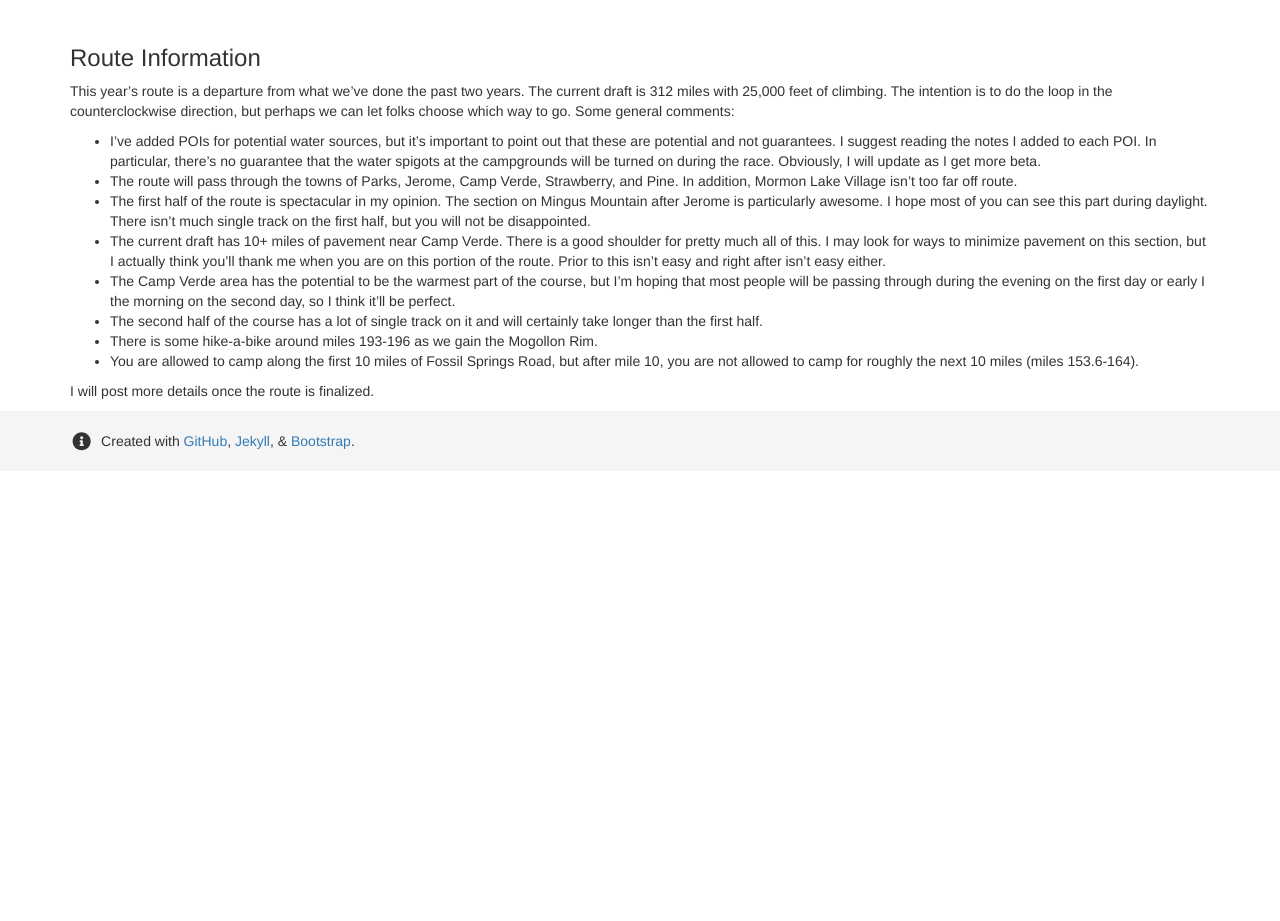
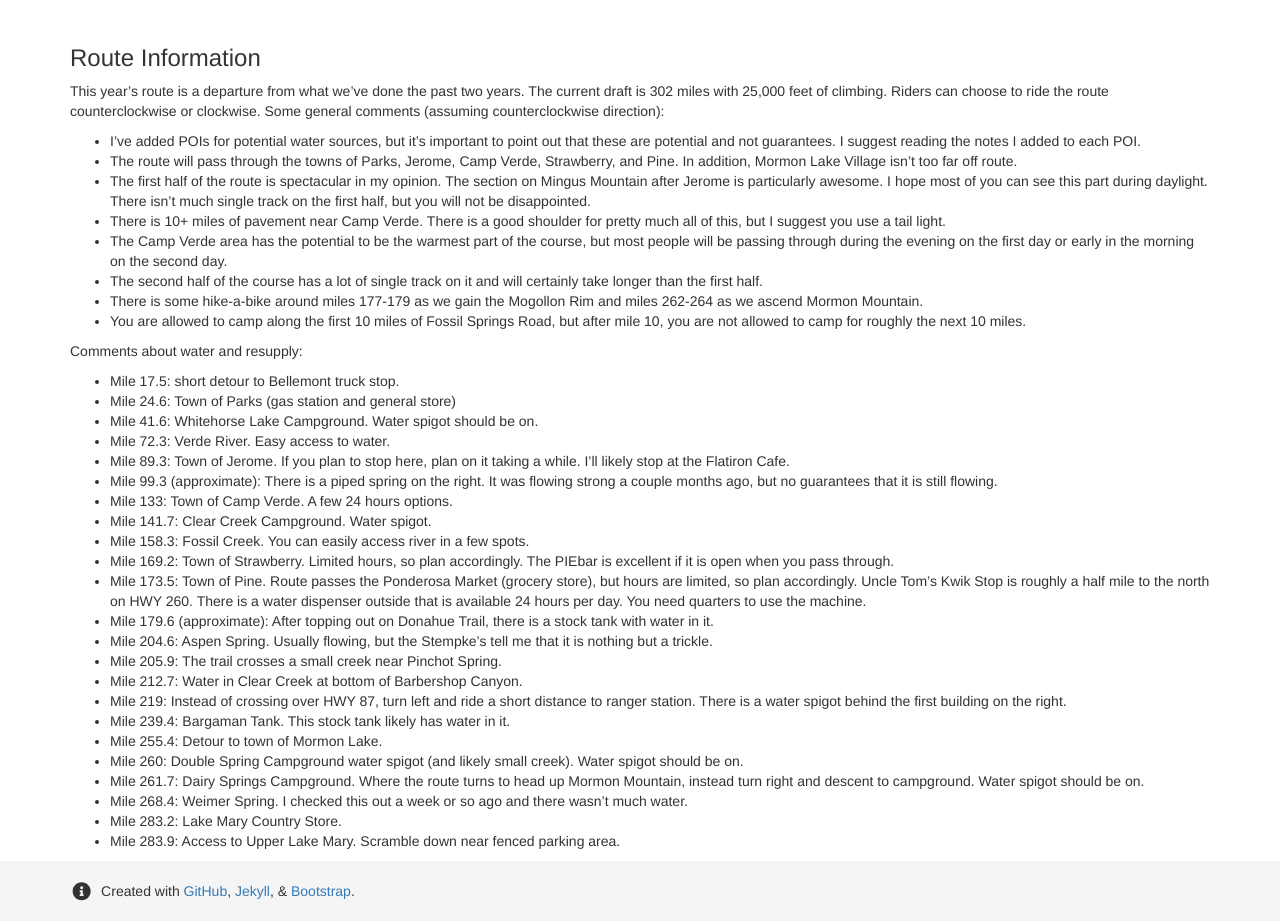
Before and after one commit to dcernst/PinyonsPines, a Jekyll site: the page built from course2021.md, in a window 1280 px wide and 1400 px high, scrolled down 1222 px. Shown: the part 479-1400 px from the top of the window. Built offline with Jekyll 4.4.1, drawn with Linux system fonts in a browser that asks for light colours; nearby versions of some CDN libraries; before the commit the page ends 2172 px from its top, so only the background shows below that; some of the changed text lies outside the part shown.

Commit message:
Updates to course info

```diff
--- a/course2021.md
+++ b/course2021.md
@@ -22,7 +22,7 @@ Flagstaff sits at the base of the [San Francisco Peaks](https://en.wikipedia.org
 
 **Important!** This is an unsanctioned event. There are no fees, no prizes, but all attempts will be made to record your finish time in comparison to others. A start time and route are provided and it is up to the participant to understand the route. Riders have full responsibility for their navigation and well being. The goal is to finish the entire route while setting your own pace.
 
-Here is a draft of the proposed route for 2021.
+Here is the route for 2021.
 
 <br>
 
@@ -34,15 +34,39 @@ Here is a draft of the proposed route for 2021.
 
 ### Route Information
 
-This year's route is a departure from what we've done the past two years. The current draft is 312 miles with 25,000 feet of climbing. The intention is to do the loop in the counterclockwise direction, but perhaps we can let folks choose which way to go.  Some general comments:
+This year's route is a departure from what we've done the past two years. The current draft is 302 miles with 25,000 feet of climbing. Riders can choose to ride the route counterclockwise or clockwise. Some general comments (assuming counterclockwise direction):
 
-- I've added POIs for potential water sources, but it's important to point out that these are potential and not guarantees.  I suggest reading the notes I added to each POI. In particular, there's no guarantee that the water spigots at the campgrounds will be turned on during the race.  Obviously, I will update as I get more beta.
+- I've added POIs for potential water sources, but it's important to point out that these are potential and not guarantees.  I suggest reading the notes I added to each POI.
 - The route will pass through the towns of Parks, Jerome, Camp Verde, Strawberry, and Pine.  In addition, Mormon Lake Village isn't too far off route.
 - The first half of the route is spectacular in my opinion.  The section on Mingus Mountain after Jerome is particularly awesome.  I hope most of you can see this part during daylight. There isn't much single track on the first half, but you will not be disappointed.
-- The current draft has 10+ miles of pavement near Camp Verde.  There is a good shoulder for pretty much all of this. I may look for ways to minimize pavement on this section, but I actually think you'll thank me when you are on this portion of the route. Prior to this isn't easy and right after isn't easy either.
-- The Camp Verde area has the potential to be the warmest part of the course, but I'm hoping that most people will be passing through during the evening on the first day or early I the morning on the second day, so I think it'll be perfect.
+- There is 10+ miles of pavement near Camp Verde.  There is a good shoulder for pretty much all of this, but I suggest you use a tail light.
+- The Camp Verde area has the potential to be the warmest part of the course, but most people will be passing through during the evening on the first day or early in the morning on the second day.
 - The second half of the course has a lot of single track on it and will certainly take longer than the first half.
-- There is some hike-a-bike around miles 193-196 as we gain the Mogollon Rim.
-- You are allowed to camp along the first 10 miles of Fossil Springs Road, but after mile 10, you are not allowed to camp for roughly the next 10 miles (miles 153.6-164).
+- There is some hike-a-bike around miles 177-179 as we gain the Mogollon Rim and miles 262-264 as we ascend Mormon Mountain.
+- You are allowed to camp along the first 10 miles of Fossil Springs Road, but after mile 10, you are not allowed to camp for roughly the next 10 miles.
 
-I will post more details once the route is finalized.
+Comments about water and resupply:
+
+- Mile 17.5: short detour to Bellemont truck stop.
+- Mile 24.6: Town of Parks (gas station and general store)
+- Mile 41.6: Whitehorse Lake Campground. Water spigot should be on.
+- Mile 72.3: Verde River. Easy access to water.
+- Mile 89.3: Town of Jerome. If you plan to stop here, plan on it taking a while. I’ll likely stop at the Flatiron Cafe.
+- Mile 99.3 (approximate): There is a piped spring on the right. It was flowing strong a couple months ago, but no guarantees that it is still flowing.
+- Mile 133: Town of Camp Verde. A few 24 hours options.
+- Mile 141.7: Clear Creek Campground. Water spigot.
+- Mile 158.3: Fossil Creek. You can easily access river in a few spots.
+- Mile 169.2: Town of Strawberry. Limited hours, so plan accordingly. The PIEbar is excellent if it is open when you pass through.
+- Mile 173.5: Town of Pine. Route passes the Ponderosa Market (grocery store), but hours are limited, so plan accordingly. Uncle Tom’s Kwik Stop is roughly a half mile to the north on HWY 260. There is a water dispenser outside that is available 24 hours per day. You need quarters to use the machine.
+- Mile 179.6 (approximate): After topping out on Donahue Trail, there is a stock tank with water in it.
+- Mile 204.6: Aspen Spring. Usually flowing, but the Stempke’s tell me that it is nothing but a trickle.
+- Mile 205.9: The trail crosses a small creek near Pinchot Spring.
+- Mile 212.7: Water in Clear Creek at bottom of Barbershop Canyon.
+- Mile 219: Instead of crossing over HWY 87, turn left and ride a short distance to ranger station. There is a water spigot behind the first building on the right.
+- Mile 239.4: Bargaman Tank. This stock tank likely has water in it.
+- Mile 255.4: Detour to town of Mormon Lake.
+- Mile 260: Double Spring Campground water spigot (and likely small creek). Water spigot should be on.
+- Mile 261.7: Dairy Springs Campground. Where the route turns to head up Mormon Mountain, instead turn right and descent to campground. Water spigot should be on.
+- Mile 268.4: Weimer Spring. I checked this out a week or so ago and there wasn’t much water.
+- Mile 283.2: Lake Mary Country Store.
+- Mile 283.9: Access to Upper Lake Mary. Scramble down near fenced parking area.
```
Also changed, not shown: index.md (+1 -5 lines).
